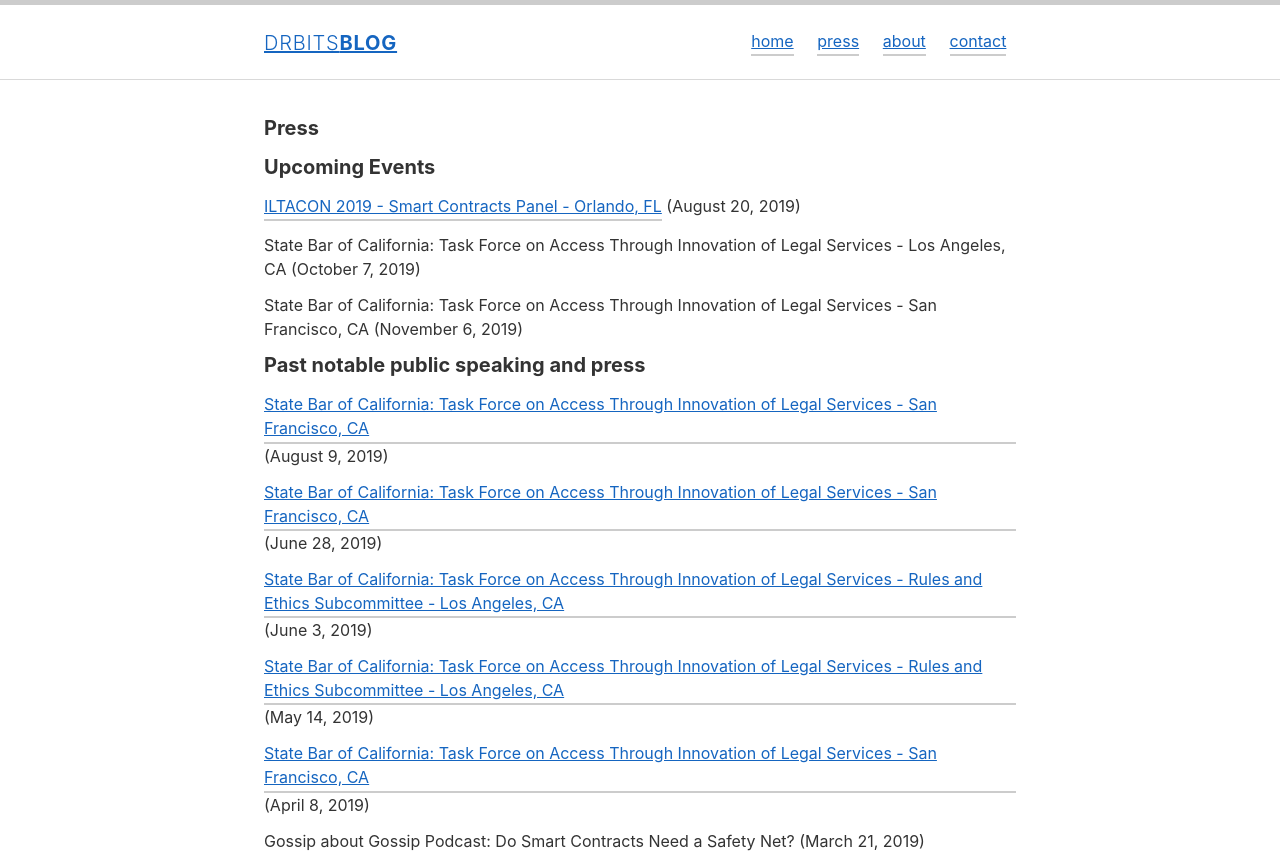
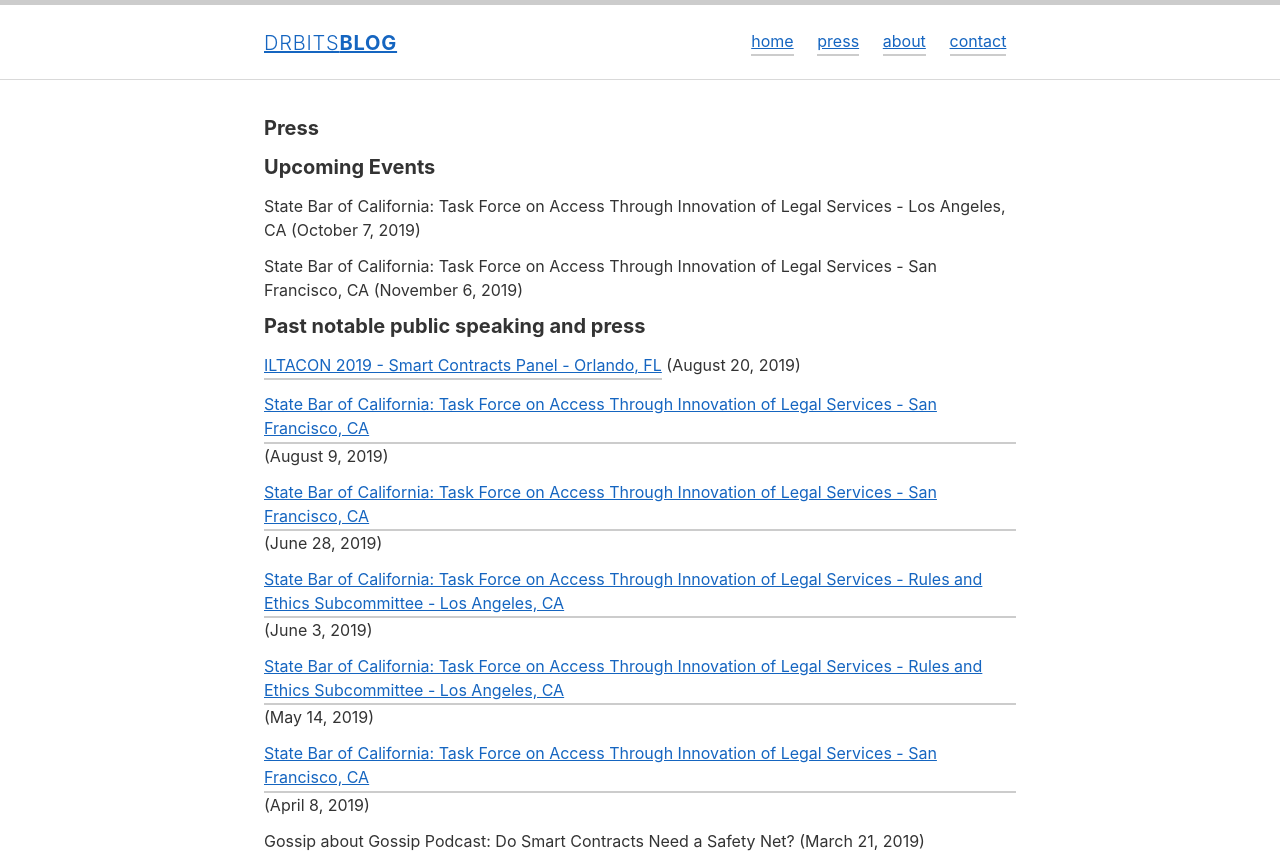
Before and after one commit to thedrbits/drbitsblog, a Jekyll site: the page built from press.md, in a window 1280 px wide and 900 px high, cut to the strip 0-861 px from the top of the window. Built offline with Jekyll 4.4.1, drawn with Linux system fonts in a browser that asks for light colours.

Commit message:
move event from future to past

```diff
--- a/press.md
+++ b/press.md
@@ -5,13 +5,13 @@ permalink: /press/
 ---
 ## Upcoming Events
 
-[ILTACON 2019 - Smart Contracts Panel - Orlando, FL](https://www.iltacon.org) (August 20, 2019)
-
 State Bar of California: Task Force on Access Through Innovation of Legal Services - Los Angeles, CA (October 7, 2019)
 
 State Bar of California: Task Force on Access Through Innovation of Legal Services - San Francisco, CA (November 6, 2019)
 
 ## Past notable public speaking and press
+
+[ILTACON 2019 - Smart Contracts Panel - Orlando, FL](https://www.iltacon.org) (August 20, 2019)
 
 [State Bar of California: Task Force on Access Through Innovation of Legal Services - San Francisco, CA](http://board.calbar.ca.gov/Agenda.aspx?id=15303&t=0&s=false) (August 9, 2019)
 
```
